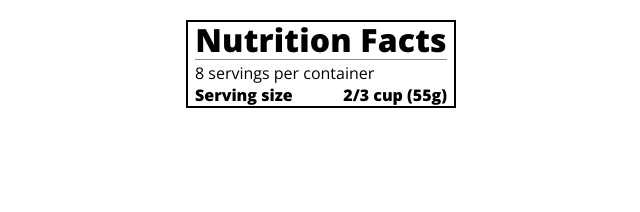
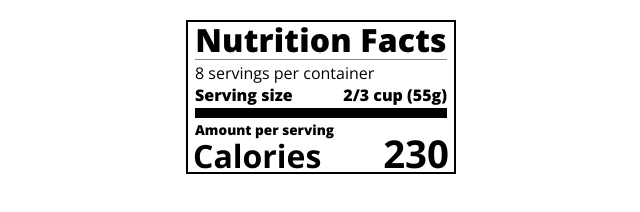
Before and after one commit to chidu100/Learn-Typography-by-building-a-Nutrition-Label, a plain HTML site: page index.html in a window 1280 px wide. Shown: the whole page, without its empty margins (319-959 px from the left). Drawn offline with nearby package versions, Linux system fonts and the light colour scheme.

Commit message:
continued learning

```diff
--- a/index.html
+++ b/index.html
@@ -16,6 +16,14 @@
                 <p>8 servings per container</p>
                 <p class="bold">Serving size <span>2/3 cup (55g)</span></p>
             </header>
+            <div class="divider large"></div>
+            <div class="calories-info">
+              <div class="left-container">
+                <h2 class="bold small-text">Amount per serving</h2>
+                <p>Calories</p>
+              </div>
+              <span>230</span>
+           </div>
         </div>
     </body>
 </html>
--- a/styles.css
+++ b/styles.css
@@ -19,7 +19,7 @@ html{
 
   header h1 {
     text-align: center;
-    margin: -4px 0 -4px 0;
+    margin: -4px 0;
     letter-spacing: 0.15px;
   }
 
@@ -34,5 +34,40 @@ html{
   }
   .divider {
     border-bottom: 1px solid #888989;
-    margin: 2px 0 2px 0;
+    margin: 2px 0;
   }
+
+  .large {
+    height: 10px;
+  }
+
+  .large, .medium{
+    background-color: black;
+    border: 0;
+  }
+
+  .small-text{
+    font-size: 0.85rem;
+  }
+
+  .calories-info h2{
+    margin: 0;
+  }
+
+  .calories-info{
+    display: flex;
+    justify-content: space-between;
+    align-items: flex-end;
+  }
+
+  .left-container p{
+    font-size: 2em;
+    margin: -5px -2px;
+    font-weight: 700;
+  }
+
+  .calories-info span{
+    margin: -7px -2px;
+    font-size: 2.4em;
+    font-weight: 700;
+  }
```
